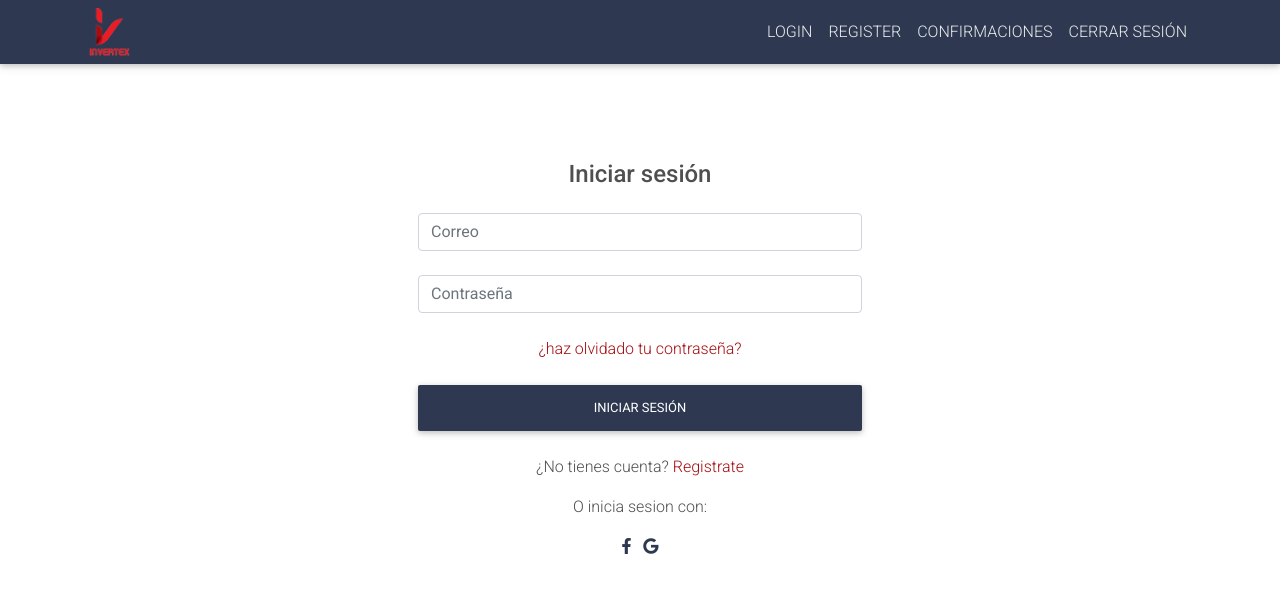
After one commit to GiulianoRamirez/invertex, a Django app: page /login/ in a window 1280 px wide. The commit adds this page. Shown: the top 606 px of the page. Run offline with Django 3.2, Linux system fonts and the light colour scheme; some libraries are stand-ins or nearby versions.

Commit message:
agregue login

```diff
--- /dev/null
+++ b/invertex/templates/login.html
@@ -0,0 +1,69 @@
+{% extends "index.html" %} {% block title %} Login {% endblock %} {% block content %}
+
+
+
+
+<div class="container my-5 py-5 ">
+
+
+
+
+    <!--Section: Content-->
+    <section class="px-md-5 mx-md-5 text-center text-lg-left dark-grey-text">
+
+
+        <!--Grid row-->
+        <div class="row d-flex justify-content-center">
+
+            <!--Grid column-->
+            <div class="col-md-6">
+
+                <!-- Default form login -->
+                <form class="text-center" action="#!">
+
+                    <p class="h4 mb-4">Iniciar sesión</p>
+
+                    <!-- Email -->
+                    <input type="email" class="form-control mb-4" placeholder="Correo">
+
+                    <!-- Password -->
+                    <input type="password" class="form-control mb-4" placeholder="Contraseña">
+
+                    <div class="d-flex justify-content-around">
+                        <div>
+                            <!-- Forgot password -->
+                            <a href="" style="color: #a50c11!important;">¿haz olvidado tu contraseña?</a>
+                        </div>
+                    </div>
+
+                    <!-- Sign in button -->
+                    <button class="btn btn-info btn-block my-4 mdb-color darken-2" type="submit">Iniciar sesión</button>
+
+                    <!-- Register -->
+                    <p>¿No tienes cuenta?
+                        <a href="" style="color: #a50c11!important;">Registrate</a>
+                    </p>
+
+                    <!-- Social login -->
+                    <p>O inicia sesion con:</p>
+
+                    <a href="#" class="mx-1" style="color: #2e3951!important;"><i class="fab fa-facebook-f"></i></a>
+                    <a href="#" class="mx-1" style="color: #2e3951!important;"><i class="fab fa-google"></i></a>
+
+                </form>
+                <!-- Default form login -->
+
+            </div>
+            <!--Grid column-->
+
+        </div>
+        <!--Grid row-->
+
+
+    </section>
+    <!--Section: Content-->
+
+
+</div>
+
+{% endblock %}
--- a/invertex/templates/navbar.html
+++ b/invertex/templates/navbar.html
@@ -66,13 +66,13 @@
                 <!-- Left -->
                 <ul class="navbar-nav ml-auto">
                     <li class="nav-item">
-                        <a class="nav-link waves-effect" href="#">LOGIN</a>
+                        <a class="nav-link waves-effect" href="/login">LOGIN</a>
                     </li>
                     <li class="nav-item">
                         <a class="nav-link waves-effect" href="/register">REGISTER</a>
                     </li>
                     <li class="nav-item">
-                        <a class="nav-link waves-effect" href="#">CONFIRMACIONES</a>
+                        <a class="nav-link waves-effect" href="/confirmaciones">CONFIRMACIONES</a>
                     </li>
                     <li class="nav-item">
                         <a class="nav-link waves-effect" href="#">CERRAR SESIÓN</a>
--- a/invertex/urls.py
+++ b/invertex/urls.py
@@ -15,11 +15,12 @@ Including another URLconf
 """
 from django.contrib import admin
 from django.urls import path
-from invertex.views import index,register, panelAdminConfirmaciones
+from invertex.views import index,register, panelAdminConfirmaciones, login
 
 urlpatterns = [
     path('admin/', admin.site.urls),
     path('index/', index),
     path('register/', register),
     path('confirmaciones/', panelAdminConfirmaciones),
+    path('login/', login),
 ]
--- a/invertex/views.py
+++ b/invertex/views.py
@@ -15,3 +15,7 @@ def panelAdminConfirmaciones(request):
 def register(request):
     adades = range(18,101)
     return render(request, 'register.html',{"edades": adades})
+
+
+def login(request):
+    return render(request, 'login.html')
```
